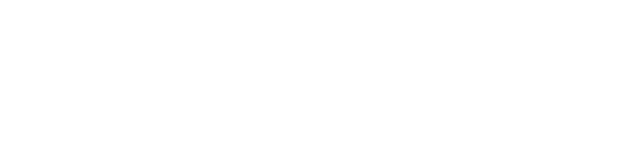
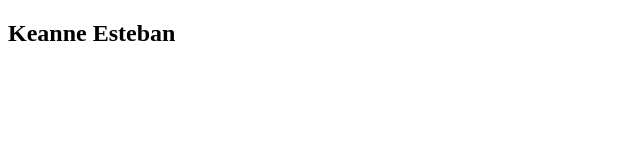
Before and after one commit to keanneesteban/Foobar, a plain HTML site: page index.html in a window 1280 px wide. Shown: the whole page, without its empty margins (0-640 px from the left). Drawn offline with Linux system fonts and the light colour scheme.

Commit message:
added h2 with my name

```diff
--- a/index.html
+++ b/index.html
@@ -7,6 +7,6 @@
     <title>Document</title>
 </head>
 <body>
-    <h2></h2>
+    <h2>Keanne Esteban</h2>
 </body>
 </html>
```
